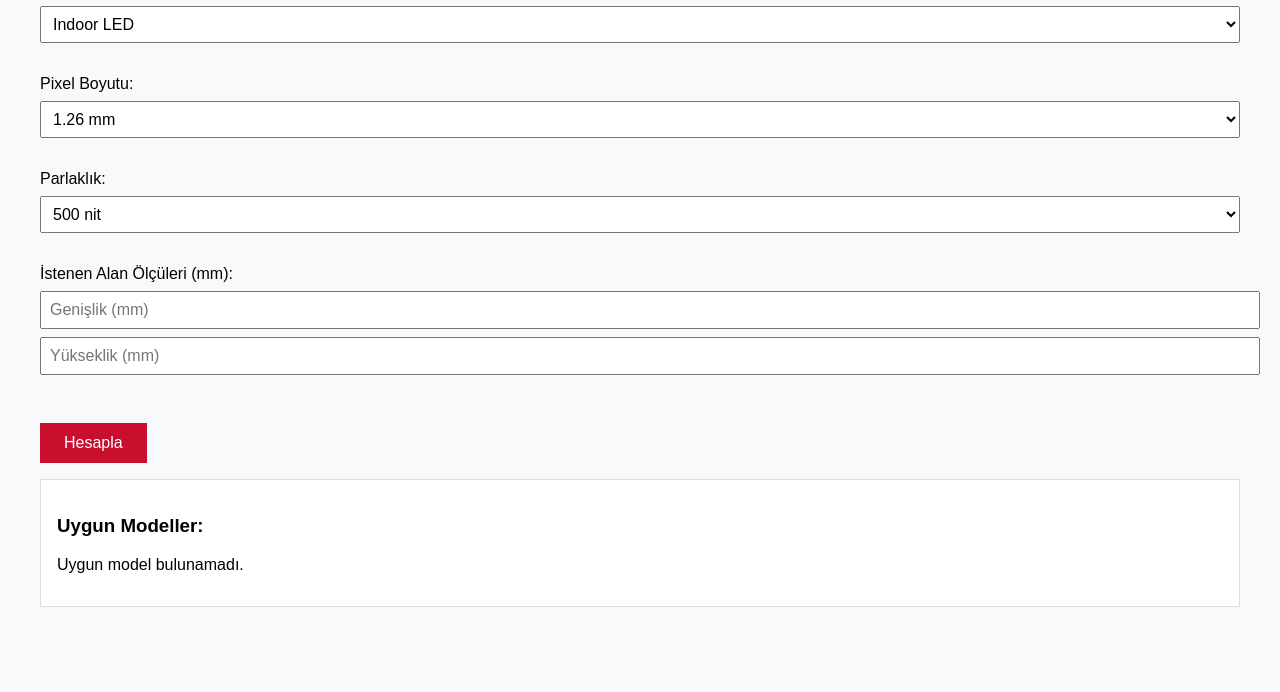
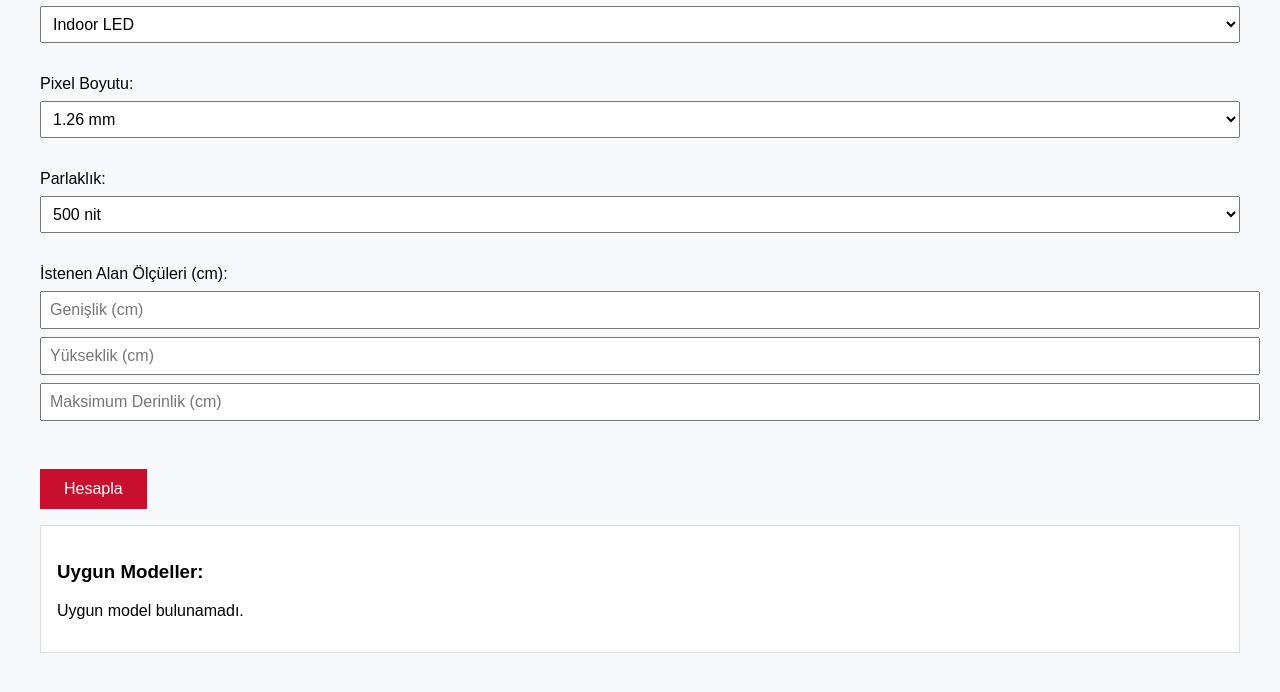
Before and after one commit to elftmr/arcelik-configurator, a plain HTML site: page index.html in a window 1280 px wide. Both pictures are taken after a click on the button "Hesapla". Shown: the part 128-820 px from the top of the page. Drawn offline with Linux system fonts and the light colour scheme.

Commit message:
Update index.html

```diff
--- a/index.html
+++ b/index.html
@@ -63,9 +63,10 @@
   </div>
 
   <div class="step">
-    <label>İstenen Alan Ölçüleri (mm):</label>
-    <input type="number" id="wallWidth" placeholder="Genişlik (mm)" />
-    <input type="number" id="wallHeight" placeholder="Yükseklik (mm)" />
+    <label>İstenen Alan Ölçüleri (cm):</label>
+    <input type="number" id="wallWidth" placeholder="Genişlik (cm)" />
+    <input type="number" id="wallHeight" placeholder="Yükseklik (cm)" />
+    <input type="number" id="maxDepth" placeholder="Maksimum Derinlik (cm)" />
   </div>
 
   <button onclick="calculateFit()">Hesapla</button>
@@ -74,10 +75,10 @@
 
   <script>
     const productDB = [
-      { model: "MP012F", pitch: "1.26 mm", brightness: "1000 nit", width: 806.4, height: 453.6 },
-      { model: "MM015F", pitch: "1.56 mm", brightness: "600 nit", width: 600, height: 337.5 },
-      { model: "MP016F", pitch: "1.68 mm", brightness: "1200 nit", width: 806.4, height: 453.6 },
-      { model: "MMF 136''", pitch: "1.56 mm", brightness: "500 nit", width: 3008.7, height: 1695.8 }
+      { model: "MP012F", pitch: "1.26 mm", brightness: "1000 nit", width: 80.64, height: 45.36, depth: 4.9 },
+      { model: "MM015F", pitch: "1.56 mm", brightness: "600 nit", width: 60.0, height: 33.75, depth: 5.0 },
+      { model: "MP016F", pitch: "1.68 mm", brightness: "1200 nit", width: 80.64, height: 45.36, depth: 5.0 },
+      { model: "MMF 136''", pitch: "1.56 mm", brightness: "500 nit", width: 300.87, height: 169.58, depth: 6.0 }
     ];
 
     function calculateFit() {
@@ -85,8 +86,14 @@
       const brightness = document.getElementById("brightness").value;
       const w = parseFloat(document.getElementById("wallWidth").value);
       const h = parseFloat(document.getElementById("wallHeight").value);
+      const maxDepth = parseFloat(document.getElementById("maxDepth").value);
 
-      const filtered = productDB.filter(p => p.pitch === pitch && p.brightness.includes(brightness));
+      const filtered = productDB.filter(p =>
+        p.pitch === pitch &&
+        p.brightness.includes(brightness) &&
+        (!maxDepth || p.depth <= maxDepth)
+      );
+
       let html = "<h3>Uygun Modeller:</h3>";
 
       if (filtered.length === 0) {
@@ -97,7 +104,9 @@
           const horiz = Math.floor(w / p.width);
           const vert = Math.floor(h / p.height);
           const total = horiz * vert;
-          html += `<li>${p.model} (${horiz}x${vert} = ${total} panel)</li>`;
+          if (horiz >= 1 && vert >= 1 && total >= 1) {
+            html += `<li><strong>${p.model}</strong>: ${horiz} x ${vert} = ${total} panel | Derinlik: ${p.depth} cm</li>`;
+          }
         });
         html += "</ul>";
       }
```
